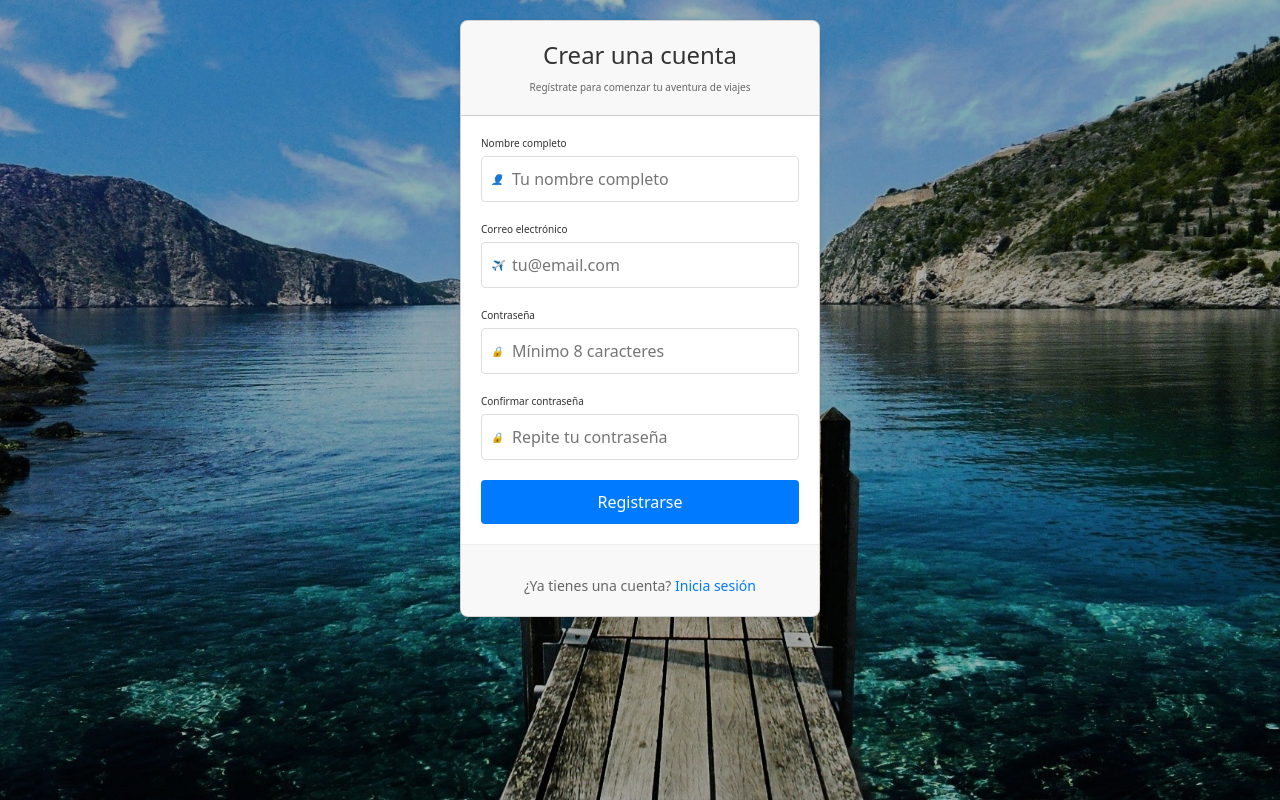
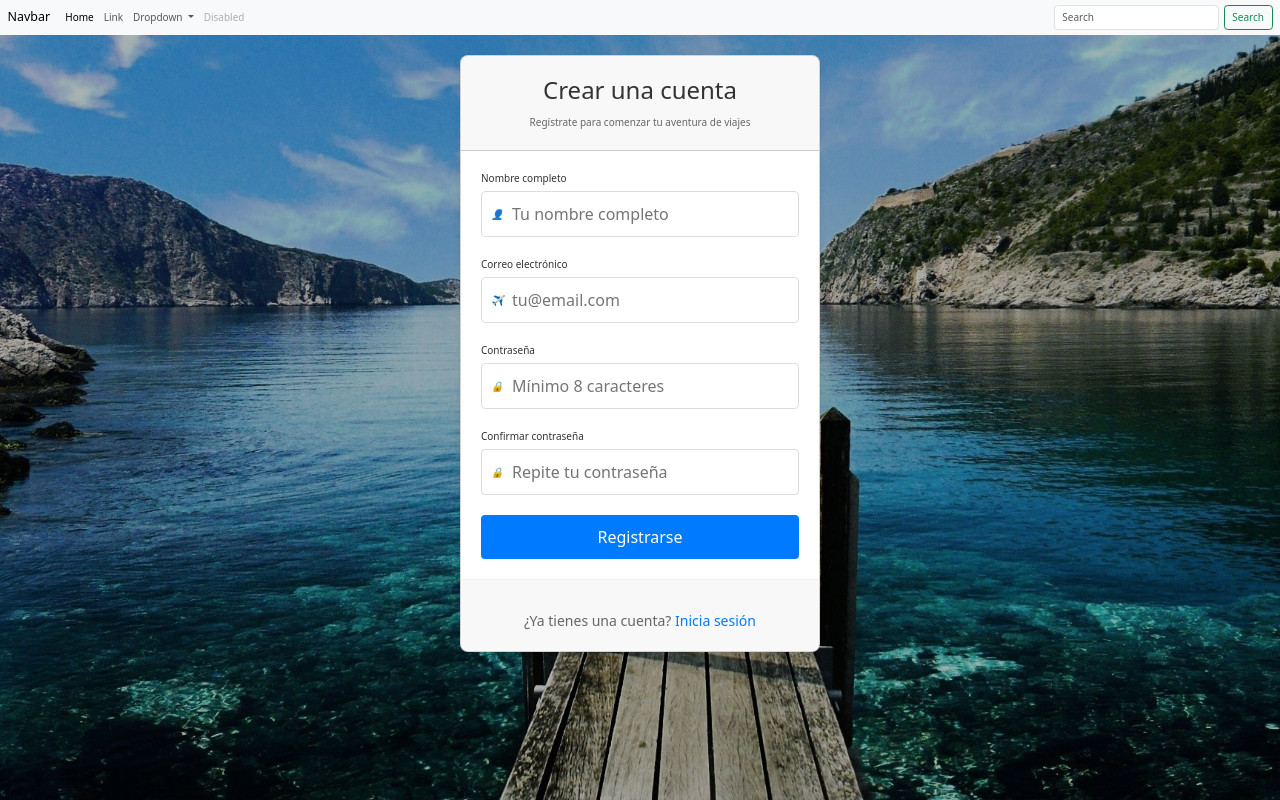
Before and after one commit to soypato/WonderWay, an Angular app in the folder code/: page /register in a window 1280 px wide. Built offline with nearby package versions, Linux system fonts and the light colour scheme.

Commit message:
added navbar

```diff
--- a/code/src/app/app.component.html
+++ b/code/src/app/app.component.html
@@ -1 +1,8 @@
+<!--
+    Este archivo HTML es parte de la aplicación Angular y sirve como la plantilla principal del componente.
+    Incluye los siguientes elementos:
+    - <app-navbar>: Un componente personalizado para la barra de navegación.
+    - <router-outlet>: Un marcador de posición que Angular utiliza para mostrar vistas basadas en la ruta actual.
+-->
+<app-navbar></app-navbar>
 <router-outlet></router-outlet>
--- a/code/src/app/app.component.ts
+++ b/code/src/app/app.component.ts
@@ -1,11 +1,12 @@
 import { Component } from '@angular/core';
 import { RouterOutlet } from '@angular/router';
 import { FormLoginComponent } from './loginPage/form-login/form-login.component';
+import { NavbarComponent } from "./navbar/navbar.component";
 
 @Component({
   selector: 'app-root',
   standalone: true,
-  imports: [RouterOutlet, FormLoginComponent],
+  imports: [RouterOutlet, FormLoginComponent, NavbarComponent],
   templateUrl: './app.component.html',
   styleUrl: './app.component.css'
 })
--- /dev/null
+++ b/code/src/app/navbar/navbar.component.html
@@ -0,0 +1,36 @@
+<nav class="navbar navbar-expand-lg bg-body-tertiary">
+    <div class="container-fluid">
+      <a class="navbar-brand" href="#">Navbar</a>
+      <button class="navbar-toggler" type="button" data-bs-toggle="collapse" data-bs-target="#navbarSupportedContent" aria-controls="navbarSupportedContent" aria-expanded="false" aria-label="Toggle navigation">
+        <span class="navbar-toggler-icon"></span>
+      </button>
+      <div class="collapse navbar-collapse" id="navbarSupportedContent">
+        <ul class="navbar-nav me-auto mb-2 mb-lg-0">
+          <li class="nav-item">
+            <a class="nav-link active" aria-current="page" href="#">Home</a>
+          </li>
+          <li class="nav-item">
+            <a class="nav-link" href="#">Link</a>
+          </li>
+          <li class="nav-item dropdown">
+            <a class="nav-link dropdown-toggle" href="#" role="button" data-bs-toggle="dropdown" aria-expanded="false">
+              Dropdown
+            </a>
+            <ul class="dropdown-menu">
+              <li><a class="dropdown-item" href="#">Action</a></li>
+              <li><a class="dropdown-item" href="#">Another action</a></li>
+              <li><hr class="dropdown-divider"></li>
+              <li><a class="dropdown-item" href="#">Something else here</a></li>
+            </ul>
+          </li>
+          <li class="nav-item">
+            <a class="nav-link disabled" aria-disabled="true">Disabled</a>
+          </li>
+        </ul>
+        <form class="d-flex" role="search">
+          <input class="form-control me-2" type="search" placeholder="Search" aria-label="Search">
+          <button class="btn btn-outline-success" type="submit">Search</button>
+        </form>
+      </div>
+    </div>
+  </nav>
```
Also changed, not shown: code/src/app/navbar/navbar.component.ts (added, +12 -0 lines), code/src/app/navbar/navbar.component.css (added).
